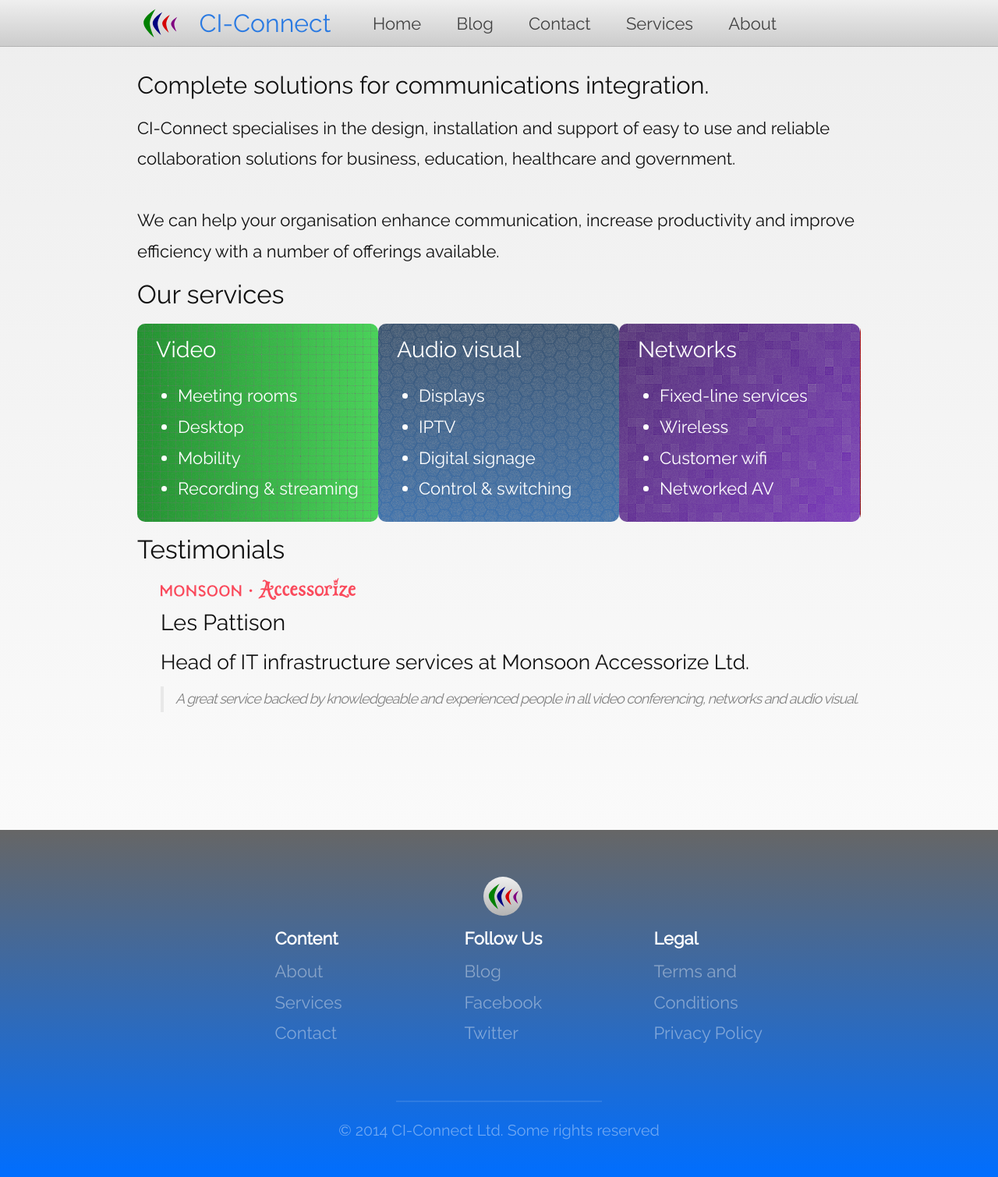
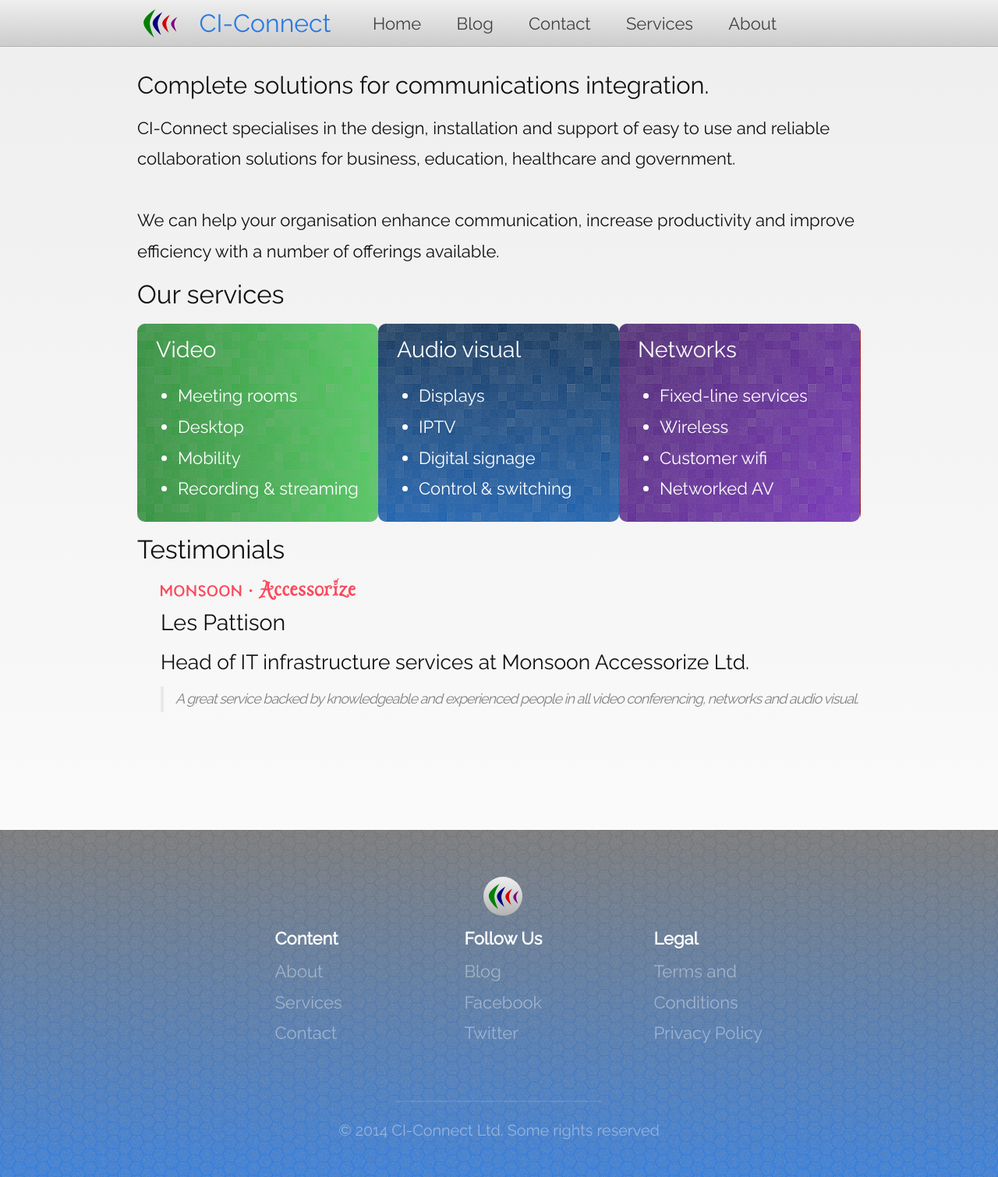
Before and after one commit to ciconnect/ciconnect.github.io, a Jekyll site: the page built from index.html, in a window 1280 px wide. Shown: the whole page at 78% size. Built offline with Jekyll 4.4.1, drawn with Linux system fonts in a browser that asks for light colours.

Commit message:
Move texture to mixins and add to footer

```diff
--- a/_sass/_base.scss
+++ b/_sass/_base.scss
@@ -11,7 +11,8 @@ img {
  */
 .site-footer {
     $base-spacing: 1em;
-    @include linear-gradient(#666, #006EFF);
+
+    @include texture(180deg, #666, #006EFF, 4);
     $footer-background: desaturate(darken($base-accent-color, 20), 30);
     $footer-color: white;
     $footer-link-color: transparentize($footer-color, .6);
--- a/_sass/_carousel.scss
+++ b/_sass/_carousel.scss
@@ -29,11 +29,11 @@ $pur: #43186E;
   }
 
   .red {
-    @include texture(45deg, $red, lighten($red, 20%), 2);
+    @include texture(45deg, $red, lighten($red, 20%), 3);
   }
 
   .gre {
-    @include texture(90deg, $gre, lighten($gre, 20%), 2);
+    @include texture(90deg, $gre, lighten($gre, 20%), 3);
   }
 
   .pur {
@@ -41,7 +41,7 @@ $pur: #43186E;
   }
 
   .blu {
-    @include texture(180deg, $blu, lighten($blu, 20%), 4);
+    @include texture(180deg, $blu, lighten($blu, 20%), 3);
   }
 
 }
--- a/_sass/_mixins.scss
+++ b/_sass/_mixins.scss
@@ -51,3 +51,18 @@
   }
   font-weight: 400;
 }
+
+@mixin texture($gradient-angle, $bg-color-1, $bg-color-2, $texture-number) {
+  $texture-list:
+    "tile.png"
+    "inflicted.png"
+    "bright-squares.png"
+    "light-honeycomb.png"
+    "light-wool.png"
+    "zig-zag.png"
+    "white-diamond.png";
+
+  @include background(url("/images/textures/#{nth($texture-list, $texture-number)}"),
+    linear-gradient($gradient-angle, $bg-color-1, $bg-color-2),
+    center no-repeat $bg-color-1 scroll);
+}
--- a/_sass/_texture.scss
+++ /dev/null
@@ -1,11 +0,0 @@
-@mixin texture($gradient-angle, $bg-color-1, $bg-color-2, $texture-number) {
-  $texture-list:
-    "tile.png"
-    "inflicted.png"
-    "bright-squares.png"
-    "light-honeycomb.png"
-    "light-wool.png";
-  @include background(url("/images/textures/#{nth($texture-list, $texture-number)}"),
-    linear-gradient($gradient-angle, $bg-color-1, $bg-color-2),
-    center no-repeat $bg-color-1 scroll);
-}
--- a/css/main.scss
+++ b/css/main.scss
@@ -42,6 +42,5 @@ $grey-color-dark:  darken($grey-color, 25%);
   "base",
   "layout",
   "nav",
-  "texture",
   "/css/owl/owl.carousel.css", "/css/owl/owl.theme.css", "carousel"
 ;
```
Also changed, not shown: images/textures/white-diamond.png (added), images/textures/zig-zag.png (added).
